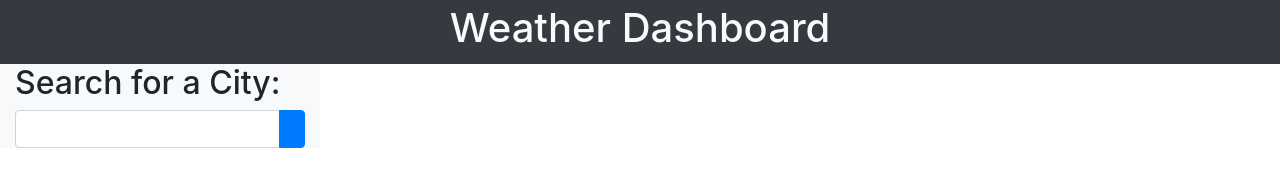
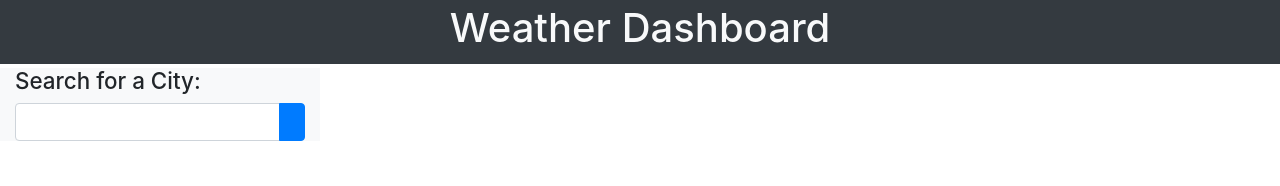
Before and after one commit to csouthwick/weather-dashboard, a plain HTML site: page index.html in a window 1280 px wide. Drawn offline with nearby package versions, Linux system fonts and the light colour scheme; a web font is replaced by a local one.

Commit message:
adjust font and padding

```diff
--- a/assets/css/style.css
+++ b/assets/css/style.css
@@ -0,0 +1,6 @@
+html{
+    font-family: Arial, Helvetica, sans-serif;
+}
+form h2{
+    font-size: 1.4em;
+}
--- a/index.html
+++ b/index.html
@@ -15,7 +15,7 @@
       <h1>Weather Dashboard</h1>
     </header>
     <div class="container-fluid">
-      <div class="row">
+      <div class="row pt-1">
         <div class="col-sm-3 bg-light">
           <form>
             <h2>Search for a City:</h2>
```
